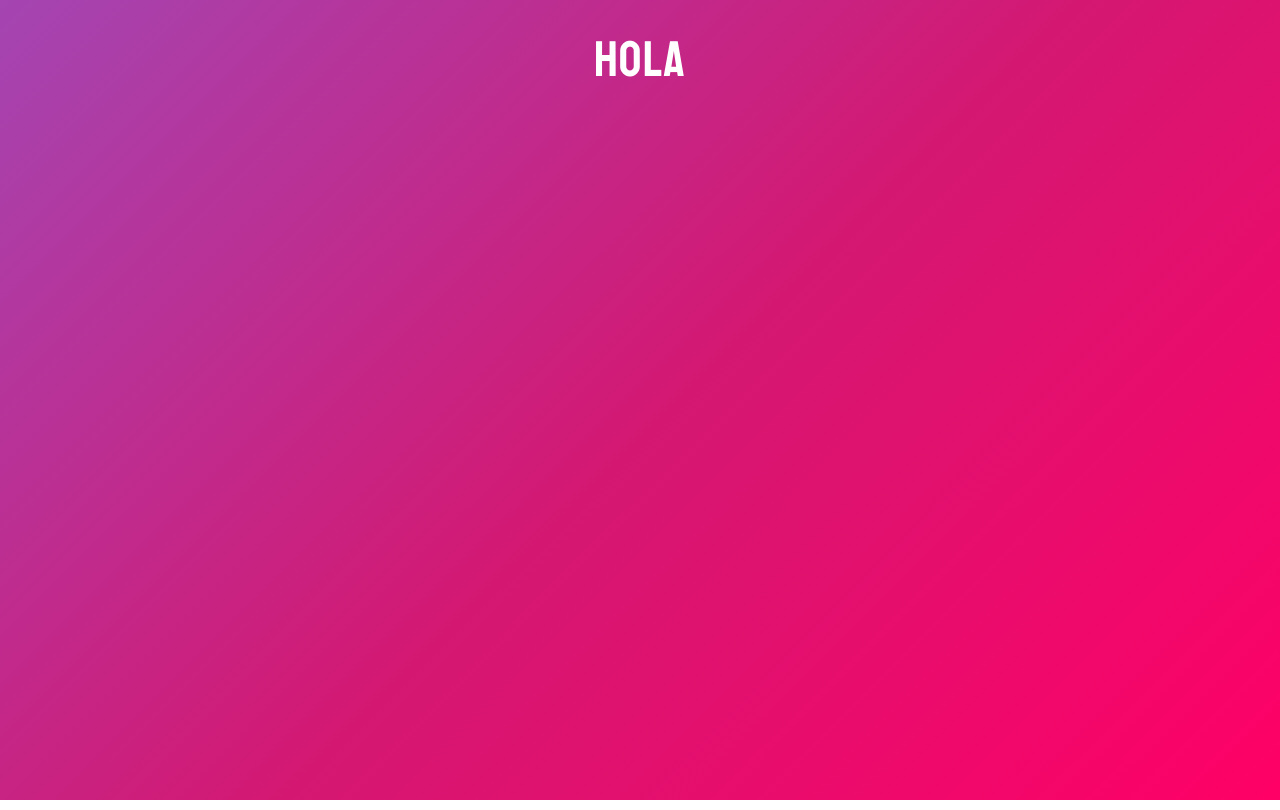
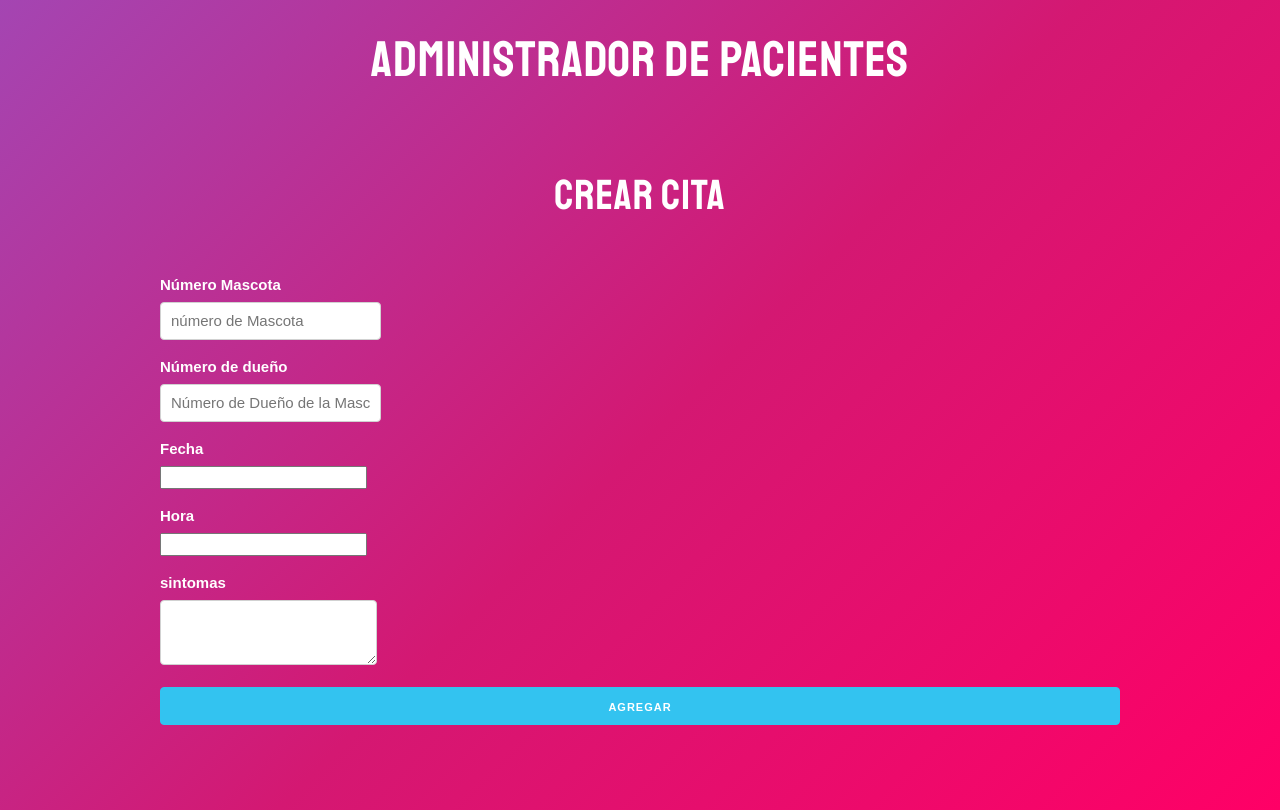
Before and after one commit to PabloAdriaensens/citas, a React (Create React App) app: page / in a window 1280 px wide. Built offline with nearby package versions, Linux system fonts and the light colour scheme.

Commit message:
creating our component Fragment

```diff
--- a/src/App.js
+++ b/src/App.js
@@ -1,4 +1,52 @@
-import React, { useState } from 'react';
+import React, { useState, Fragment } from 'react';
+
+function Formulario() {
+  return (
+    <Fragment>
+      <h2> Crear Cita </h2>
+
+      <form>
+        <label> Número Mascota </label>
+        <input
+          type="text"
+          name="mascota"
+          className="u-full-anchura"
+          placeholder="número de Mascota"
+        />
+
+        <label> Número de dueño </ label>
+        <input
+          type="text"
+          name="Propietario"
+          className="u-full-anchura"
+          placeholder="Número de Dueño de la Mascota"
+        />
+
+        <label> Fecha </ label>
+        <input
+          type="fecha"
+          className="u-full-anchura"
+          name="Fecha"
+        />
+
+        <label> Hora </ label>
+        <input
+          type="tiempo"
+          className="u-full-anchura"
+          name="hora"
+        />
+
+        <label> sintomas </ label>
+        <textarea
+          className="u-full-anchura"
+          name="sintomas"
+        > </textarea>
+
+        <button type="submit" className="button-primary u-full-width"> Agregar </ button>
+      </ form>
+    </ Fragment>
+  )
+}
 
 function App() {
   // useState retorna 2 funciones
@@ -7,7 +55,19 @@
   const [citas, guardarCita] = useState([]);
 
   return (
-    <h1>hola</h1>
+    <Fragment>
+      <h1>Administrador de Pacientes</h1>
+      <div className="container">
+        <div className="row">
+          <div className="one-half">
+            <Formulario />
+          </div>
+          <div className="one-half">
+
+          </div>
+        </div>
+      </div>
+    </Fragment>
   )
 }
 
```
